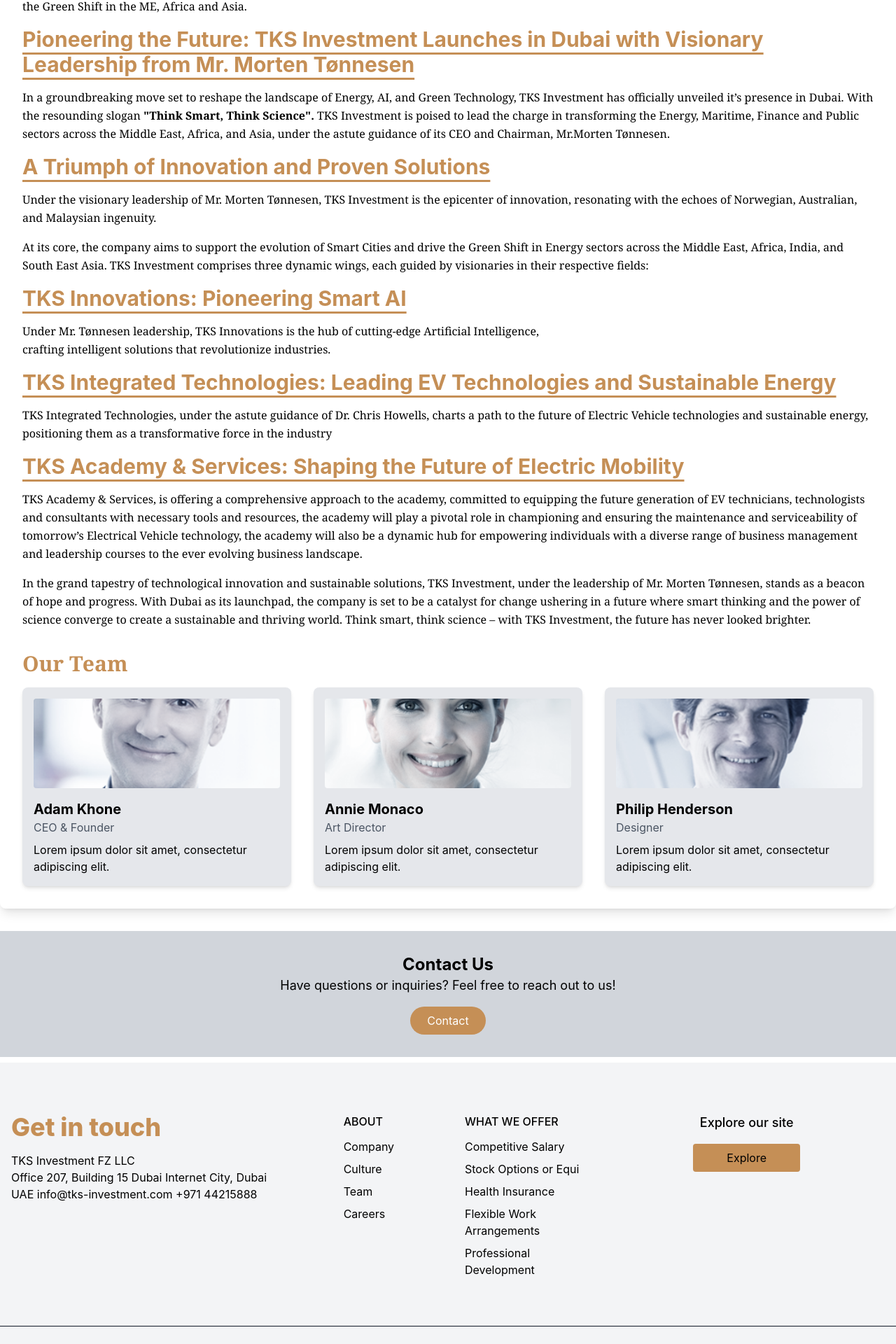
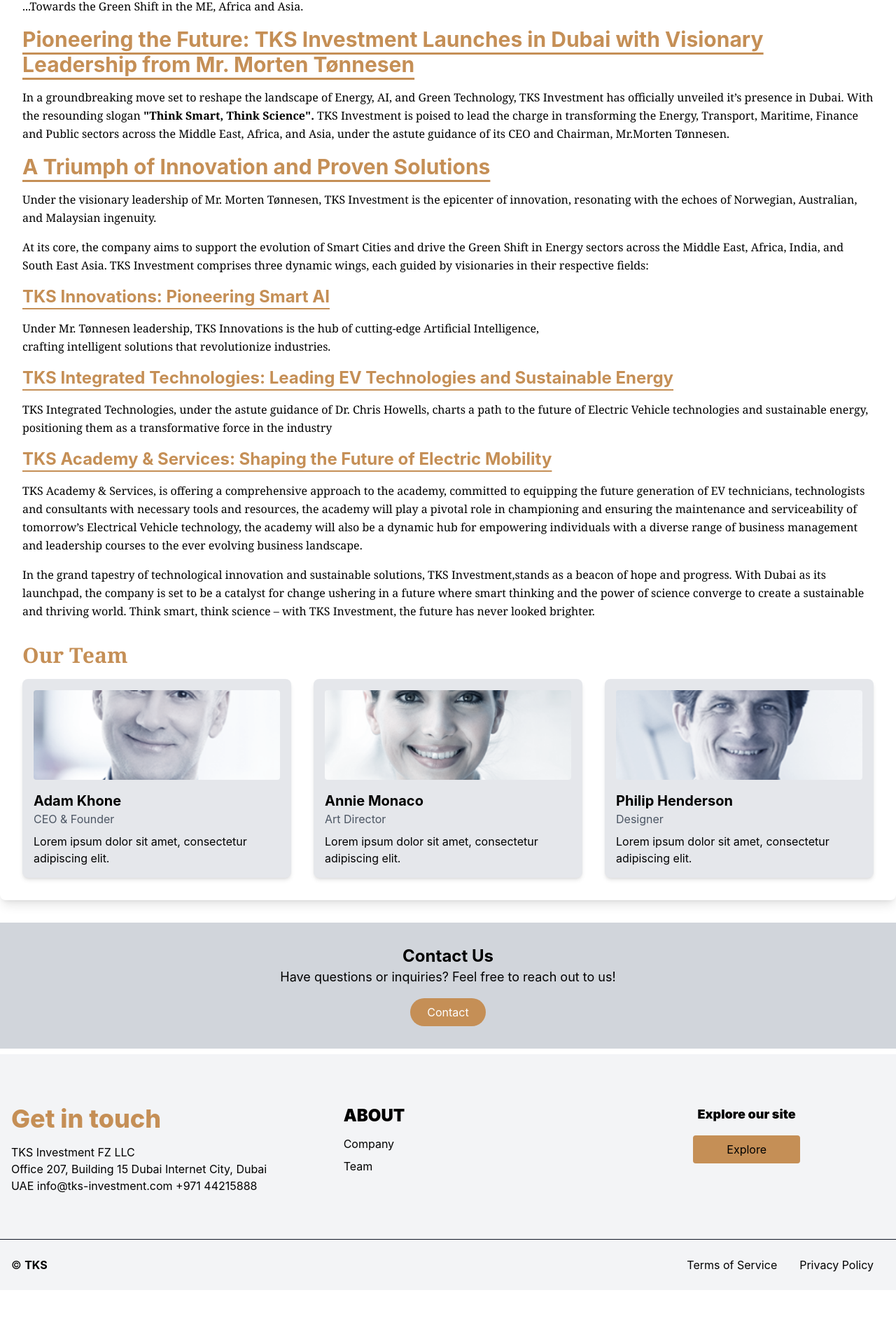
Before and after one commit to Simocoded/Main-Tks, a React (Create React App) app: page /about in a window 1280 px wide. Shown: the part 716-2636 px from the top of the page at 70% size. After the commit the page ends 2559 px from the top, so only its background shows below. Built offline with nearby package versions, Linux system fonts and the light colour scheme.

Commit message:
first commit

```diff
--- a/src/Components/About-us/About.js
+++ b/src/Components/About-us/About.js
@@ -35,14 +35,14 @@
         <h2 class="text-3xl font-bold text-[#c58f56]  mb-4">Our Mission</h2>
         <p class="text-base leading-relaxed font-serif">
           TKS Investment is the official Value-Added Reseller and Local Partner
-          to Market-leading Norwegian and Australian IT /AI and Green Technology
-          companies specialised in Energy, Oil & Gas, and Maritime; delivering
+          to Market-leading Norwegian , Malaysian and Australian IT /AI and Green Technology
+          companies specialised in Energy, Transport, and Maritime; delivering
           proven solutions to Governments, National and Private Companies in the
           Middle East, Africa and Asia markets.
           <br />{" "}
           <p className="mt-4">
             Driven by passion and experience - armed with working solutions -
-            supported by Norwegian finance and values We are In It to Change It:
+            supported by Norwegian finance and values We are In IT to Change IT:
             Think Smart - Think Science - Think People Think Green
           </p>
           <h2 class="text-3xl font-extrabold  mt-7 mb-4 text-[#c58f56] ">
@@ -54,9 +54,9 @@
             and IT sectors in Norway, Middle East, Asia, Africa and globally,
             our strategic and hands-on services, unique patents and solutions
             meet the needs of all types and sizes of clients - from small
-            startups to large firms and governments - and deliver lasting
+            startups to large Co-operations and governments - and deliver lasting
             changes with measurable growth and profit. Supporting IT and
-            Consultancy companies/SMEs for Energy, Oil & Gas, and Maritime
+            Consultancy companies/SMEs for Energy, Transportation, and Maritime
             Sectors… ...Towards the Green Shift in the ME, Africa and Asia.
             {/* <div className="text-base font-serif m-3">
               <li>Sales Channel Management</li>
@@ -85,7 +85,7 @@
           and Green Technology, TKS Investment has officially unveiled it’s
           presence in Dubai. With the resounding slogan{" "}
           <b>"Think Smart, Think Science".</b> TKS Investment is poised to lead
-          the charge in transforming the Energy, Maritime, Finance and Public
+          the charge in transforming the Energy, Transport,  Maritime, Finance and Public
           sectors across the Middle East, Africa, and Asia, under the astute
           guidance of its CEO and Chairman, Mr.Morten Tønnesen.
         </p>
@@ -143,7 +143,7 @@
           </p>
         </p>
 
-        <h2 class="text-3xl underline-offset-8  font-bold text-[#c58f56] mt-4  mb-4">
+        <h2 class="text-2xl underline-offset-8  font-bold text-[#c58f56] mt-4  mb-4">
           <u> TKS Innovations: Pioneering Smart AI</u>
         </h2>
         <p class="text-base leading-relaxed font-serif">
@@ -152,7 +152,7 @@
           solutions that revolutionize industries.
         </p>
 
-        <h2 class="text-3xl underline-offset-8  font-bold text-[#c58f56] mt-4  mb-4">
+        <h2 class="text-2xl underline-offset-8  font-bold text-[#c58f56] mt-4  mb-4">
           <u>
             TKS Integrated Technologies: Leading EV Technologies and Sustainable
             Energy
@@ -165,7 +165,7 @@
           the industry
         </p>
 
-        <h2 class="text-3xl underline-offset-8  font-bold text-[#c58f56] mt-4  mb-4">
+        <h2 class="text-2xl underline-offset-8  font-bold text-[#c58f56] mt-4  mb-4">
           <u>TKS Academy & Services: Shaping the Future of Electric Mobility</u>
         </h2>
         <p class="text-base leading-relaxed font-serif">
@@ -179,8 +179,7 @@
           leadership courses to the ever evolving business landscape.
           <p className="mt-4">
             In the grand tapestry of technological innovation and sustainable
-            solutions, TKS Investment, under the leadership of Mr. Morten
-            Tønnesen, stands as a beacon of hope and progress. With Dubai as its
+            solutions, TKS Investment,stands as a beacon of hope and progress. With Dubai as its
             launchpad, the company is set to be a catalyst for change ushering
             in a future where smart thinking and the power of science converge
             to create a sustainable and thriving world. Think smart, think
@@ -266,7 +265,7 @@
               <div class="md:w-2/3 lg:w-1/3 md:px-4 xl:pl-16 mt-12 lg:mt-0">
                 <div class="sm:flex">
                   <div class="sm:flex-1">
-                    <h6 class="text-base font-medium text-black uppercase mb-2">
+                    <h6 class="text-2xl font-black  uppercase mb-2">
                       About
                     </h6>
                     <div>
@@ -276,68 +275,21 @@
                       >
                         Company
                       </a>
-                      <a
-                        href="/"
-                        class="text-black font-base py-1 block hover:underline"
-                      >
-                        Culture
-                      </a>
+
                       <a
                         href="/"
                         class="text-black font-base py-1 block hover:underline"
                       >
                         Team
                       </a>
-                      <a
-                        href="/"
-                        class="text-black font-base py-1 block hover:underline"
-                      >
-                        Careers
-                      </a>
-                    </div>
-                  </div>
-                  <div class="sm:flex-1 mt-4 sm:mt-0">
-                    <h6 class="text-base font-medium text-black uppercase mb-2">
-                      What we offer
-                    </h6>
-                    <div>
-                      <a
-                        href="/"
-                        class="text-black font-base py-1 block hover:underline"
-                      >
-                        Competitive Salary
-                      </a>
-                      <a
-                        href="/"
-                        class="text-black font-base py-1 block hover:underline"
-                      >
-                        Stock Options or Equi
-                      </a>
-                      <a
-                        href="/"
-                        class="text-black font-base py-1 block hover:underline"
-                      >
-                        Health Insurance
-                      </a>
-                      <a
-                        href="/"
-                        class="text-black font-base py-1 block hover:underline"
-                      >
-                        Flexible Work Arrangements
-                      </a>
-                      <a
-                        href="/"
-                        class="text-black font-base py-1 block hover:underline"
-                      >
-                        Professional Development
-                      </a>
+
                     </div>
                   </div>
                 </div>
               </div>
 
               <div class="md:w-1/3 md:px-4 md:text-center mt-12 lg:mt-0">
-                <h5 class="text-lg text-black font-medium mb-4">
+                <h5 class=" text-black mb-4 text-lg font-black">
                   Explore our site
                 </h5>
                 <button class="bg-[#c58f56] text-black hover:bg-[#c58f56] rounded py-2 px-6 md:px-12 transition-colors duration-300">
--- a/src/Components/Contact/Contact.js
+++ b/src/Components/Contact/Contact.js
@@ -168,63 +168,17 @@
                       >
                         Company
                       </a>
-                      <a
-                        href="/"
-                        class="text-black font-base py-1 block hover:underline"
-                      >
-                        Culture
-                      </a>
+
                       <a
                         href="/"
                         class="text-black font-base py-1 block hover:underline"
                       >
                         Team
                       </a>
-                      <a
-                        href="/"
-                        class="text-black font-base py-1 block hover:underline"
-                      >
-                        Careers
-                      </a>
+
                     </div>
                   </div>
-                  <div class="sm:flex-1 mt-4 sm:mt-0">
-                  <h6 class="text-base font-medium text-black uppercase mb-2">
-                    What we offer
-                  </h6>
-                  <div>
-                    <a
-                      href="/"
-                      class="text-black font-base py-1 block hover:underline"
-                    >
-                      Competitive Salary
-                    </a>
-                    <a
-                      href="/"
-                      class="text-black font-base py-1 block hover:underline"
-                    >
-                    Stock Options or Equi
-                    </a>
-                    <a
-                      href="/"
-                      class="text-black font-base py-1 block hover:underline"
-                    >
-                     Health Insurance
-                    </a>
-                    <a
-                      href="/"
-                      class="text-black font-base py-1 block hover:underline"
-                    >
-                    Flexible Work Arrangements
-                    </a>
-                    <a
-                      href="/"
-                      class="text-black font-base py-1 block hover:underline"
-                    >
-                  Professional Development
-                    </a>
-                  </div>
-                </div>
+
               </div>
             </div>
 
--- a/src/Components/Footer/Footer.js
+++ b/src/Components/Footer/Footer.js
@@ -30,63 +30,17 @@
                     >
                       Company
                     </a>
-                    <a
-                      href="/"
-                      class="text-black font-base py-1 block hover:underline"
-                    >
-                      Culture
-                    </a>
+
                     <a
                       href="/"
                       class="text-black font-base py-1 block hover:underline"
                     >
                       Team
                     </a>
-                    <a
-                      href="/"
-                      class="text-black font-base py-1 block hover:underline"
-                    >
-                      Careers
-                    </a>
+
                   </div>
                 </div>
-                <div class="sm:flex-1 mt-4 sm:mt-0">
-                  <h6 class="text-base font-medium text-black uppercase mb-2">
-                    What we offer
-                  </h6>
-                  <div>
-                    <a
-                      href="/"
-                      class="text-black font-base py-1 block hover:underline"
-                    >
-                      Competitive Salary
-                    </a>
-                    <a
-                      href="/"
-                      class="text-black font-base py-1 block hover:underline"
-                    >
-                    Stock Options or Equi
-                    </a>
-                    <a
-                      href="/"
-                      class="text-black font-base py-1 block hover:underline"
-                    >
-                     Health Insurance
-                    </a>
-                    <a
-                      href="/"
-                      class="text-black font-base py-1 block hover:underline"
-                    >
-                    Flexible Work Arrangements
-                    </a>
-                    <a
-                      href="/"
-                      class="text-black font-base py-1 block hover:underline"
-                    >
-                  Professional Development
-                    </a>
-                  </div>
-                </div>
+
               </div>
             </div>
 
```
